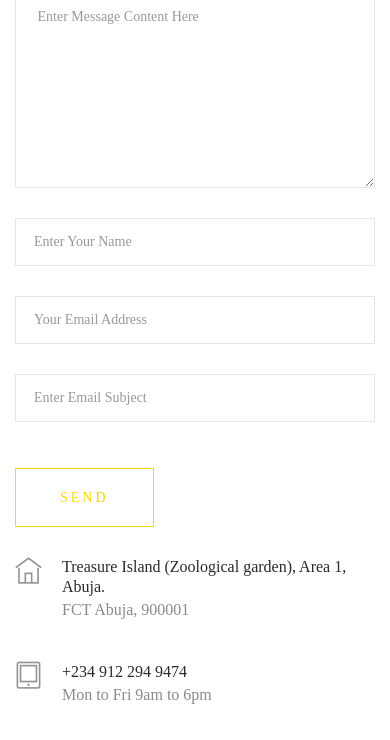
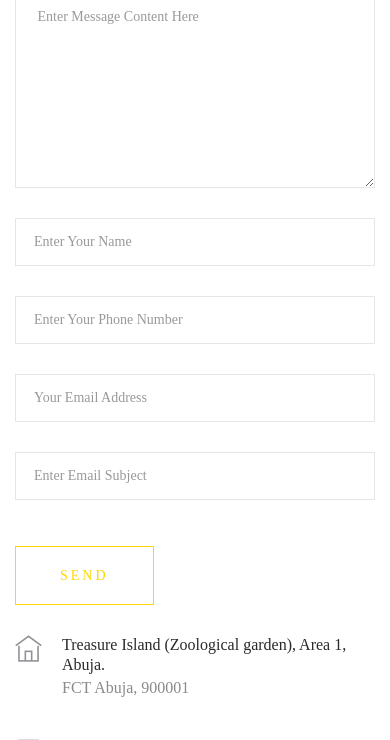
Before and after one commit to ChiNacl/AuxanoGlobal, a Django app: page /contact/ in a window 390 px wide. Shown: the part 450-1190 px from the top of the page. Run offline with Django 3.2, Linux system fonts and the light colour scheme; some libraries are stand-ins or nearby versions.

Commit message:
made changes to model, partnership.html and contact.html by adding provision for phone number with a default value in the model

```diff
--- a/auxano/models.py
+++ b/auxano/models.py
@@ -11,6 +11,7 @@ class Audio(models.Model):
 
 class Contact(models.Model):
     name = models.CharField(max_length=192)
+    phone_number = models.CharField(max_length=12, default="08000000000")
     email = models.EmailField()
     subject = models.CharField(max_length=192)
     message = models.TextField()
@@ -21,6 +22,7 @@ class Contact(models.Model):
 
 class Partnership(models.Model):
     name = models.CharField(max_length=192)
+    phone_number = models.CharField(max_length=12, default="08000000000")
     email = models.EmailField()
     location = models.CharField(max_length=30, default="null")
     donation = models.IntegerField()
--- a/auxano/templates/auxano/contact.html
+++ b/auxano/templates/auxano/contact.html
@@ -53,6 +53,11 @@
                                 </div>
                                 <div class="col-sm-6">
                                     <div class="form-group">
+                                        <input class="form-control valid" name="phone" id="phone" type="tel" onfocus="this.placeholder = ''" onblur="this.placeholder = 'Enter Your Phone Number'" placeholder="Enter Your Phone Number">
+                                    </div>
+                                </div>
+                                <div class="col-sm-6">
+                                    <div class="form-group">
                                         <input class="form-control valid" name="email" id="email" type="email" onfocus="this.placeholder = ''" onblur="this.placeholder = 'Enter Your Email Address'" placeholder="Your Email Address">
                                     </div>
                                 </div>
--- a/auxano/templates/auxano/partnership.html
+++ b/auxano/templates/auxano/partnership.html
@@ -82,6 +82,11 @@
                     </div>
                     <div class="col-sm-6">
                         <div class="form-group">
+                            <input class="form-control valid" name="phone" id="phone" type="tel" onfocus="this.placeholder = ''" onblur="this.placeholder = 'Enter Your Phone Number'" placeholder="Enter Your Phone Number">
+                        </div>
+                    </div>
+                    <div class="col-sm-6">
+                        <div class="form-group">
                             <input class="form-control valid" name="email" id="email" type="email" onfocus="this.placeholder = ''" onblur="this.placeholder = 'Enter Your Email Address'" placeholder="Your Email Address">
                         </div>
                     </div>
```
Also changed, not shown: auxano/migrations/0006_auto_20220711_2232.py (added).
